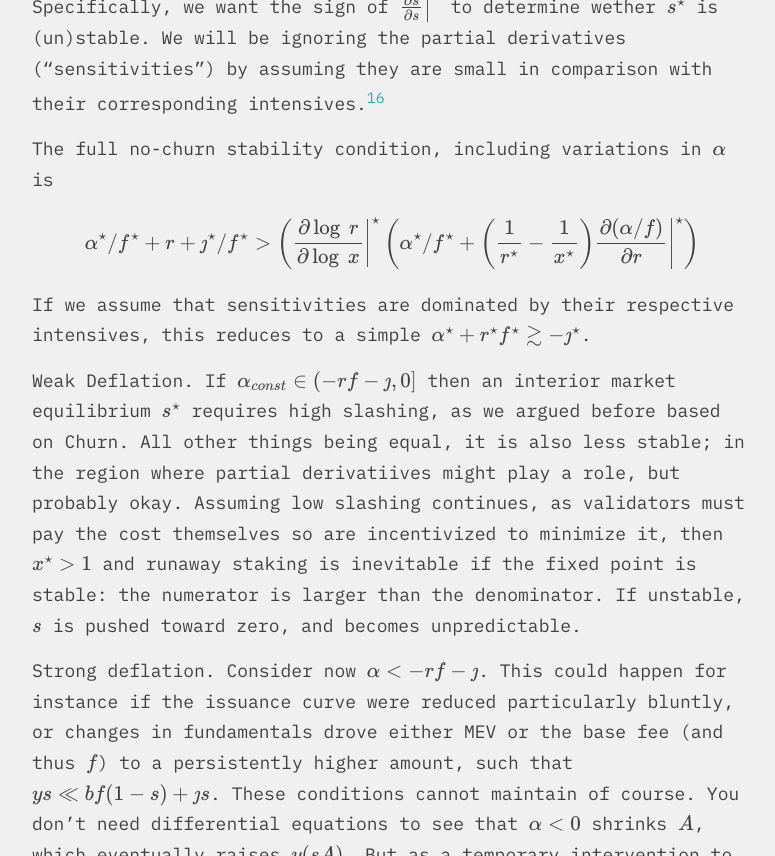
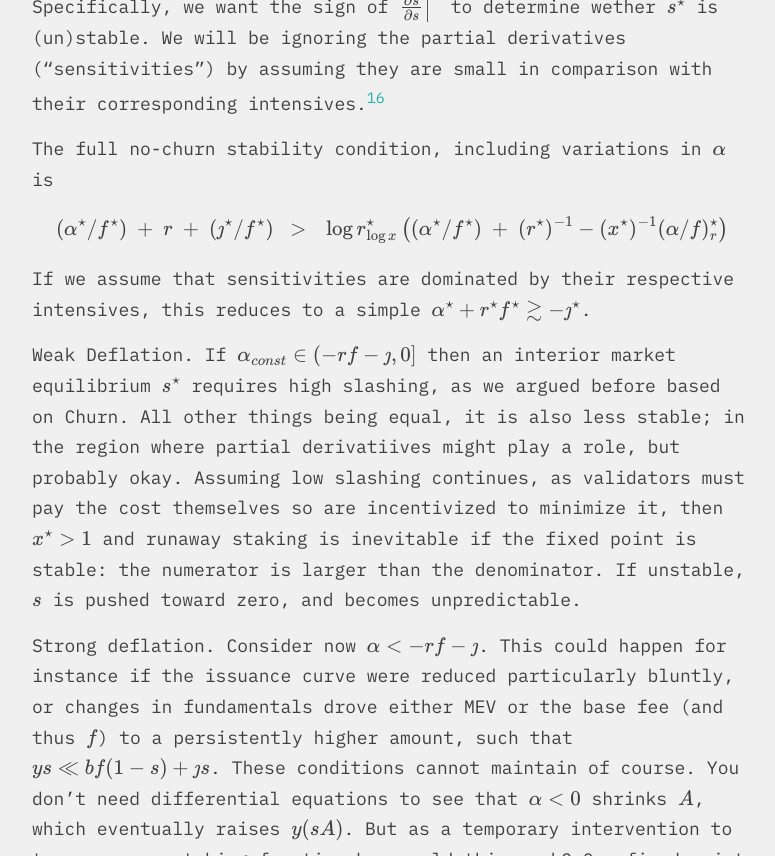
Before and after one commit to eric-downes/20sq-blog, a Jekyll site: the page built from _posts/2025-01-15-issuance-dynamics.md, in a window 1280 px wide and 900 px high, scrolled down 17704 px, cut to the strip 44-900 px from the top of the window. Shown: the whole strip, without its empty margins (248-1023 px from the left). Built offline with Jekyll 4.4.1, drawn with Linux system fonts in a browser that asks for light colours; some web fonts are replaced; some of the changed text lies outside the part shown.

Commit message:
blog doesnt parse left and right latex parens

```diff
--- a/_posts/2025-01-15-issuance-dynamics.md
+++ b/_posts/2025-01-15-issuance-dynamics.md
@@ -382,13 +382,13 @@ yS$, but here we use $I\leq yS$ as this rigor is required.[^ycov]
 
 $$\displaystyle
 \begin{array}{rcl}
-dA = \alpha dt &\leq& \left(ys-\beta(1-s)-\jmath s\right)dt\\
-dA &\leq& ysdt = y_0(1)\sqrt{s/A}dt \leq y_0(1)/\sqrt{A}dt\\
-\sqrt{A}dA &\leq& y_0(1)dt\\
-\int_{A(0)}^{A(t)}\sqrt{A}dA &\leq& \int_0^{\ t} y_0(1)dt\\
-\left.\frac{2}{3}x^3\right|^{\sqrt{A(t)}}_{\sqrt{A(0)}} &\leq& y_0(1)t\\
-A(t) &\leq& \left(A(0)+\frac{3}{2}y_0(1)t\right)^{2/3}\\
-\therefore A(t) &\ll& e^{kt} ~\forall ~\mathrm{const.}~k>0
+dA = \alpha dt  &\leq&  \left(ys-\beta(1-s)-\jmath s\right)dt\\
+dA  &\leq&  ysdt = y_0(1)\sqrt{s/A}dt \leq y_0(1)/\sqrt{A}dt\\
+\sqrt{A}dA  &\leq&  y_0(1)dt\\
+\int_{A(0)}^{A(t)}\sqrt{A}dA  &\leq&  \int_0^{\ t} y_0(1)dt\\
+\left.\frac{2}{3}x^3\right|^{\sqrt{A(t)}}_{\sqrt{A(0)}}  &\leq&  y_0(1)t\\
+A(t)  &\leq&  \left(A(0)+\frac{3}{2}y_0(1)t\right)^{2/3}\\
+\therefore A(t)  &\ll&  e^{kt} ~\forall ~\mathrm{const.}~k>0
 \end{array}
 $$
 
@@ -610,10 +610,10 @@ with their corresponding intensives.[^small-part]
 The full no-churn stability condition, including variations in $\alpha$ is
 
 $$\displaystyle
-\alpha^\star/f^\star + r + \jmath^\star/f^\star >
-\left(\frac{\partial\log\ r}{\partial\log\ x}\right|^\star\left(
-\alpha^\star/f^\star + \left(\frac{1}{r^\star}-\frac{1}{x^\star}\right)
-\left.\frac{\partial(\alpha/f)}{\partial r}\right|^\star\right)
+(\alpha^\star/f^\star)\ +\ r\ +\ (\jmath^\star/f^\star)\ \ >\ \
+\log{r}_{\log x}^\star\left(
+(\alpha^\star/f^\star)\ +\ (r^\star)^{-1}-(x^\star)^{-1}
+(\alpha/f)_r^\star\right)
 $$
 
 If we assume that sensitivities are dominated by their respective
```
Also changed, not shown: other parts of _posts/2025-01-15-issuance-dynamics.md (+3 -3 lines).
